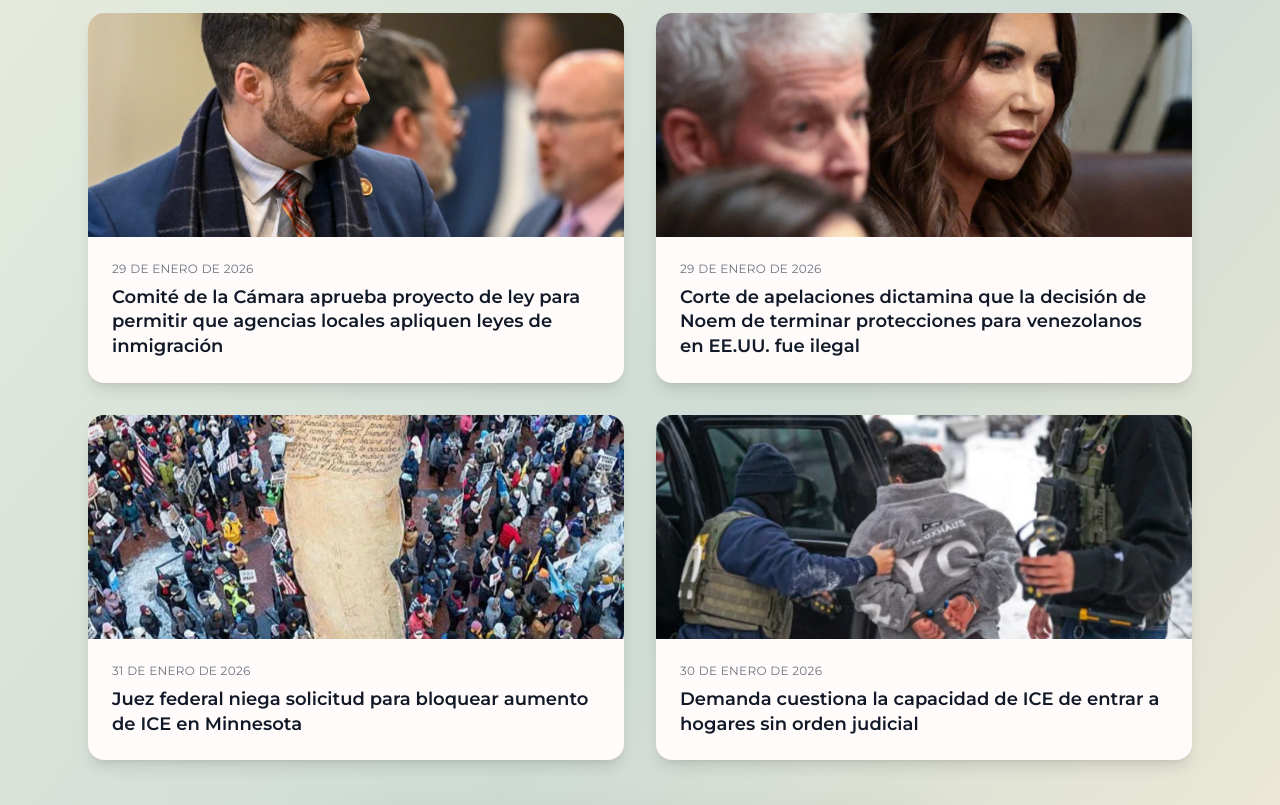
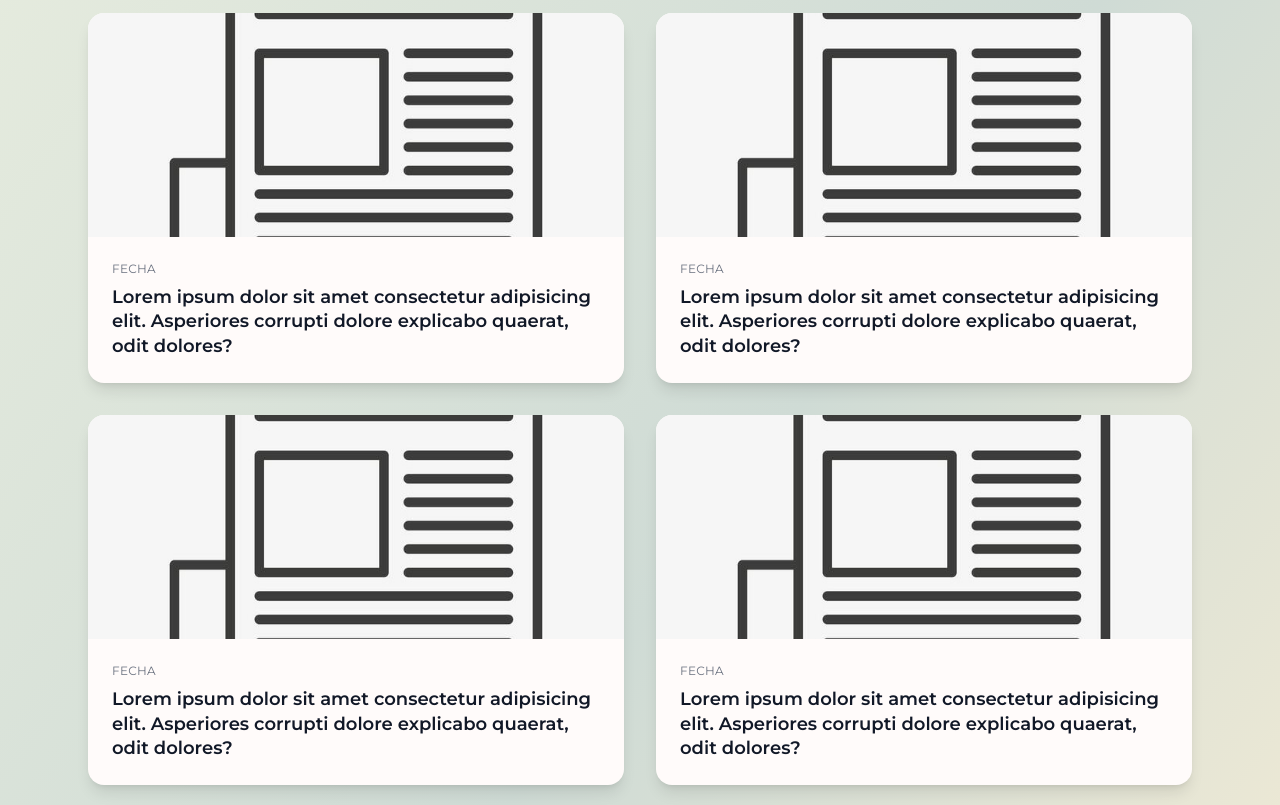
Before and after one commit to HoushAbbasz/Hope-Hacks-filtered-, a plain HTML site: page frontend/pages/newsletterES.html in a window 1280 px wide. Shown: the part 243-1048 px from the top of the page. Drawn offline with nearby package versions, Linux system fonts and the light colour scheme; no server answers.

Commit message:
updated newletters english and spanish

```diff
--- a/frontend/pages/newsletterES.html
+++ b/frontend/pages/newsletterES.html
@@ -16,7 +16,7 @@
    <!-- TAB ICON -->
     <link rel="icon" type="Custom Logo Icon" href="../Assets/images/nav/logo.png"/>
 
-    <title>Claridad Cívica</title>
+    <title>Claridad</title>
 </head>
 
 <body class="flex flex-col items-center p-0 m-0 h-full w-full bg-gradient-to-br from-[#E8EDDF] via-[#CFDBD5] to-[#FDF0D5] font-[Montserrat] text-[#242423]]">
@@ -66,10 +66,10 @@
     <!-- Card 1 -->
     <article class="group rounded-2xl overflow-hidden bg-[#fffbfa] shadow-lg hover:shadow-2xl transition">
       <div class="overflow-hidden">
-        <a href="https://alabamareflector.com/2026/01/29/house-committee-approves-bill-to-allow-local-agencies-to-enforce-immigration-laws/">
+        <a href="">
           <img
-          src="../Assets/images/news/news1.jpg"
-          alt="profile of Ernie Yarbrough (politician)"
+          src="../Assets/images/news/img.jpg"
+          alt="newspaper icon"
           class="w-full h-56 object-cover group-hover:scale-105 transition duration-300"
           >
         </a>
@@ -78,11 +78,11 @@
 
       <div class="p-6">
         <p class="text-xs uppercase tracking-wide text-gray-500 mb-2">
-          29 de enero de 2026
+          Fecha
         </p>
 
         <h1 class="text-lg font-semibold leading-snug text-gray-900 group-hover:underline transition">
-          Comité de la Cámara aprueba proyecto de ley para permitir que agencias locales apliquen leyes de inmigración
+          Lorem ipsum dolor sit amet consectetur adipisicing elit. Asperiores corrupti dolore explicabo quaerat, odit dolores?
         </h1>
       </div>
     </article>
@@ -90,10 +90,10 @@
     <!-- Card 2 -->
     <article class="group rounded-2xl overflow-hidden bg-[#fffbfa] shadow-lg hover:shadow-2xl transition">
       <div class="overflow-hidden">
-        <a href="https://www.pbs.org/newshour/politics/appeals-court-rules-noems-decision-to-end-protections-for-venezuelans-in-u-s-was-illegal">
+        <a href="">
           <img
-          src="../Assets/images/news/news2.jpg"
-          alt="profile of Homeland Security Secretary Kristi Noem"
+          src="../Assets/images/news/img.jpg"
+          alt="newspaper icon"
           class="w-full h-56 object-cover group-hover:scale-105 transition duration-300"
           >
         </a>
@@ -102,11 +102,11 @@
 
       <div class="p-6">
         <p class="text-xs uppercase tracking-wide text-gray-500 mb-2">
-          29 de enero de 2026
+          Fecha
         </p>
 
         <h1 class="text-lg font-semibold leading-snug text-gray-900 group-hover:underline transition">
-          Corte de apelaciones dictamina que la decisión de Noem de terminar protecciones para venezolanos en EE.UU. fue ilegal
+          Lorem ipsum dolor sit amet consectetur adipisicing elit. Asperiores corrupti dolore explicabo quaerat, odit dolores?
         </h1>
       </div>
     </article>
@@ -114,10 +114,10 @@
     <!-- Card 3 -->
     <article class="group rounded-2xl overflow-hidden bg-[#fffbfa] shadow-lg hover:shadow-2xl transition">
       <div class="overflow-hidden">
-        <a href="https://www.bbc.com/news/articles/c78vgnz3z6eo">
+        <a href="">
           <img
-          src="../Assets/images/news/news3.jpg"
-          alt="protesters holding 'We the people' banner"
+          src="../Assets/images/news/img.jpg"
+          alt="newspaper icon"
           class="w-full h-56 object-cover group-hover:scale-105 transition duration-300"
           >
         </a>
@@ -126,11 +126,11 @@
 
       <div class="p-6">
         <p class="text-xs uppercase tracking-wide text-gray-500 mb-2">
-          31 de enero de 2026
+          Fecha
         </p>
 
         <h1 class="text-lg font-semibold leading-snug text-gray-900 group-hover:underline transition">
-          Juez federal niega solicitud para bloquear aumento de ICE en Minnesota
+          Lorem ipsum dolor sit amet consectetur adipisicing elit. Asperiores corrupti dolore explicabo quaerat, odit dolores?
         </h1>
       </div>
     </article>
@@ -138,10 +138,10 @@
     <!-- Card 4 -->
     <article class="group rounded-2xl overflow-hidden bg-[#fffbfa] shadow-lg hover:shadow-2xl transition">
       <div class="overflow-hidden">
-        <a href="https://www.nbcnews.com/news/us-news/lawsuit-challenges-ice-ability-enter-homes-warrants-judges-rcna256741">
+        <a href="">
           <img
-          src="../Assets/images/news/news4.jpg"
-          alt="Ice agents detaining a man in a grey sweater"
+          src="../Assets/images/news/img.jpg"
+          alt="newspaper icon"
           class="w-full h-56 object-cover group-hover:scale-105 transition duration-300"
           >
         </a>
@@ -150,11 +150,11 @@
 
       <div class="p-6">
         <p class="text-xs uppercase tracking-wide text-gray-500 mb-2">
-          30 de enero de 2026
+          Fecha
         </p>
 
         <h1 class="text-lg font-semibold leading-snug text-gray-900 group-hover:underline transition">
-          Demanda cuestiona la capacidad de ICE de entrar a hogares sin orden judicial
+          Lorem ipsum dolor sit amet consectetur adipisicing elit. Asperiores corrupti dolore explicabo quaerat, odit dolores?
         </h1>
       </div>
     </article>
@@ -205,7 +205,7 @@
 
 <footer class='flex flex-col bg-gradient-to-br from-[#f5ecd5] to-[#FDF0D5] pt-[0.8rem]'>
 
-      <h2 class='font-semibold tracking-wider text-[1.2rem] text-left pl-[0.5rem] lg:text-[1.5rem]'>CLARIDAD CÍVICA</h2>
+      <h2 class='font-semibold tracking-wider text-[1.2rem] text-left pl-[0.5rem] lg:text-[1.5rem]'>CLARIDAD</h2>
       <p class='text-[0.7rem] text-left pl-[0.5rem] text-[#595959] pb-[0.5rem] lg:text-[1rem]'>Diseñado y Potenciado Por La Juventud.</p>
 
       <div class='flex flex-row px-[1.5rem] justify-end gap-[3rem] font-medium text-[0.8rem] py-[1.2rem]'>
@@ -233,7 +233,7 @@
 
       <div class='w-full h-full flex flex-row justify-between p-[0.5rem] border-t-[0.1px] border-[#595959]'>
         <!-- COPYRIGHT -->
-        <p class='my-[0.2rem] font-[medium] text-[0.9rem] lg:text-[1.3rem]'>@ 2026 Claridad Cívica</p>
+        <p class='my-[0.2rem] font-[medium] text-[0.9rem] lg:text-[1.3rem]'>@ 2026 Claridad</p>
 
             <!-- SOCIAL MEDIA -->
           <ul class='flex flex-row gap-[1.2rem]'>
```
Also changed, not shown: frontend/pages/newsletter.html (+23 -19 lines).
